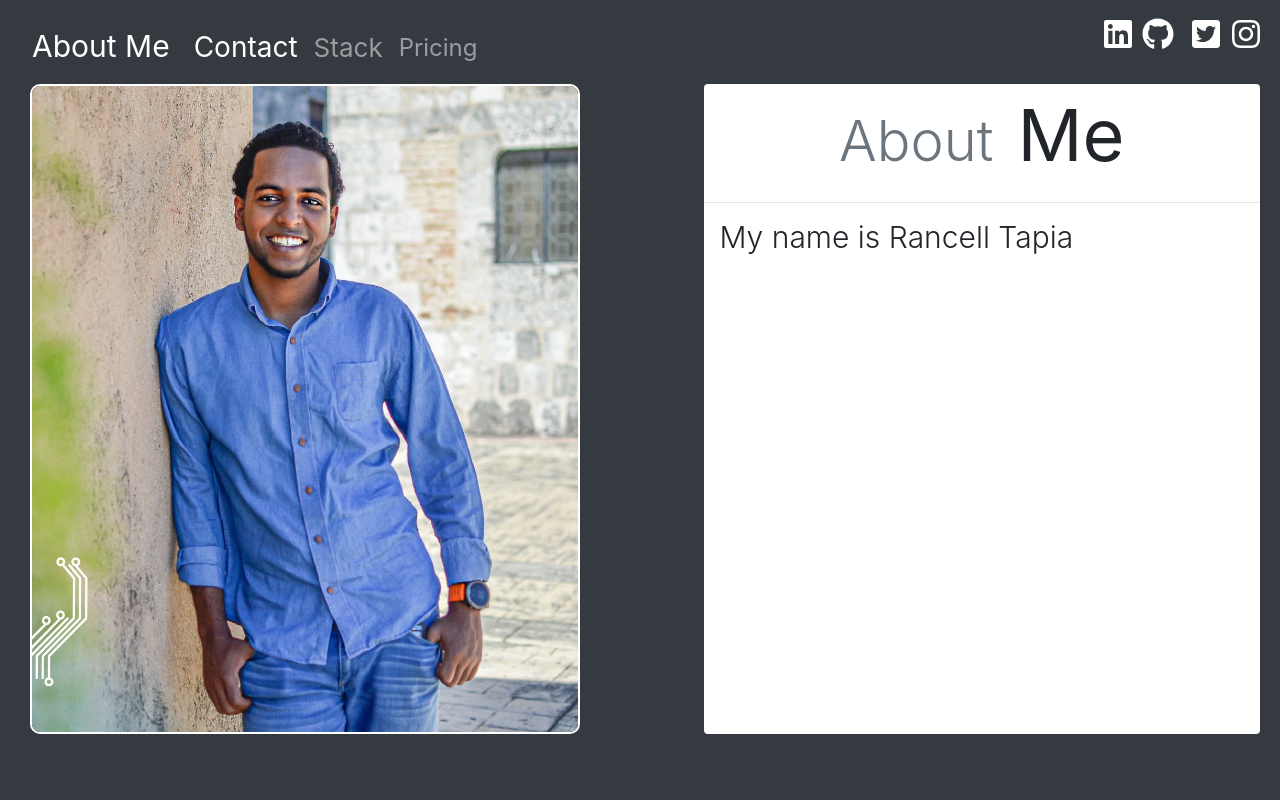
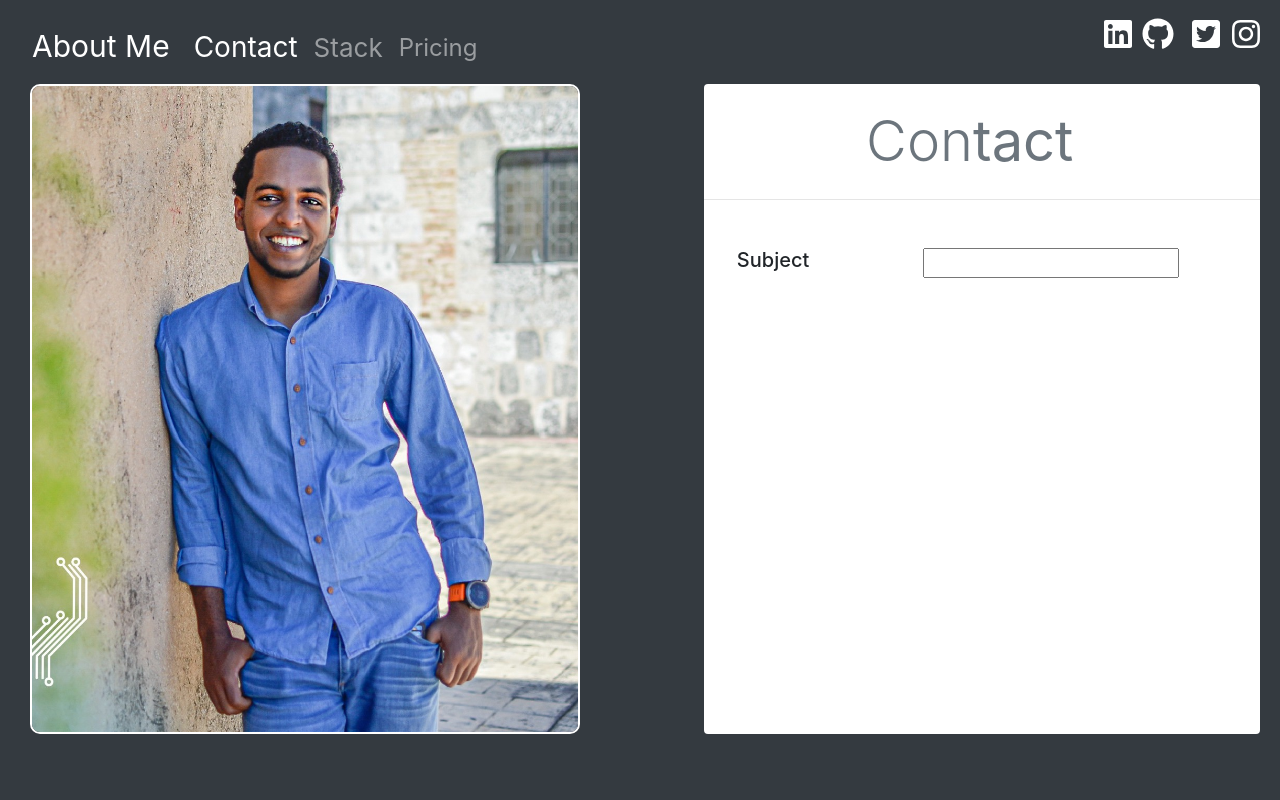
Before and after one commit to RancellTapia/Rancell-Portfolio, a React (Create React App) app: page / in a window 1280 px wide. Shown: the top 800 px of the page. Built offline with nearby package versions, Linux system fonts and the light colour scheme.

Commit message:
Working in contact component

```diff
--- a/src/App.js
+++ b/src/App.js
@@ -10,7 +10,7 @@ import Contact from "../src/Component/Contact";
 
 function App() {
 
-  const [ componentName, setComponentName ] = useState('about');
+  const [ componentName, setComponentName ] = useState('contact');
 
   console.log(componentName);
 
@@ -30,6 +30,9 @@ function App() {
         <div className="container2 bg-dark">
 
           { componentName  === "about" && <Aboutme />}
+          { componentName  === "contact" && <Contact />}
+          { componentName  === "stack" && <Aboutme />}
+          { componentName  === "pricing" && <Aboutme />}
 
         </div>
 
--- a/src/Component/Aboutme.js
+++ b/src/Component/Aboutme.js
@@ -18,7 +18,6 @@ const Aboutme = () => {
 
                     </div>
                 </div>
-
             </div>
         </>
       );
--- a/src/Component/Contact.js
+++ b/src/Component/Contact.js
@@ -6,6 +6,26 @@ const Contact = () => {
 
         <>
             <Photo/>
+            <div className="uno">
+                <div className = " bg-white rounded mt-4 ml-3 uno1">
+                    <div className = "text-center">
+                        <h1 className = "display-4 d-inline-block mr-4 mt-4 text-secondary">Con<b>tact</b></h1>
+
+                        <hr className = "bg-black"/>
+
+                        <div className = "container mt-5">
+                            <div className = "row">
+                                <div className = "col-md-3 text-center">
+                                    <h5>Subject</h5>
+                                </div>
+                                <div className = "col-md-9">
+                                    <input/>
+                                </div>
+                            </div>
+                        </div>
+                    </div>
+                </div>
+            </div>
         </>
      );
 }
```
Also changed, not shown: src/Component/Photo.js (line endings or trailing spaces). Lines whose indentation alone changed are shown as unchanged.
